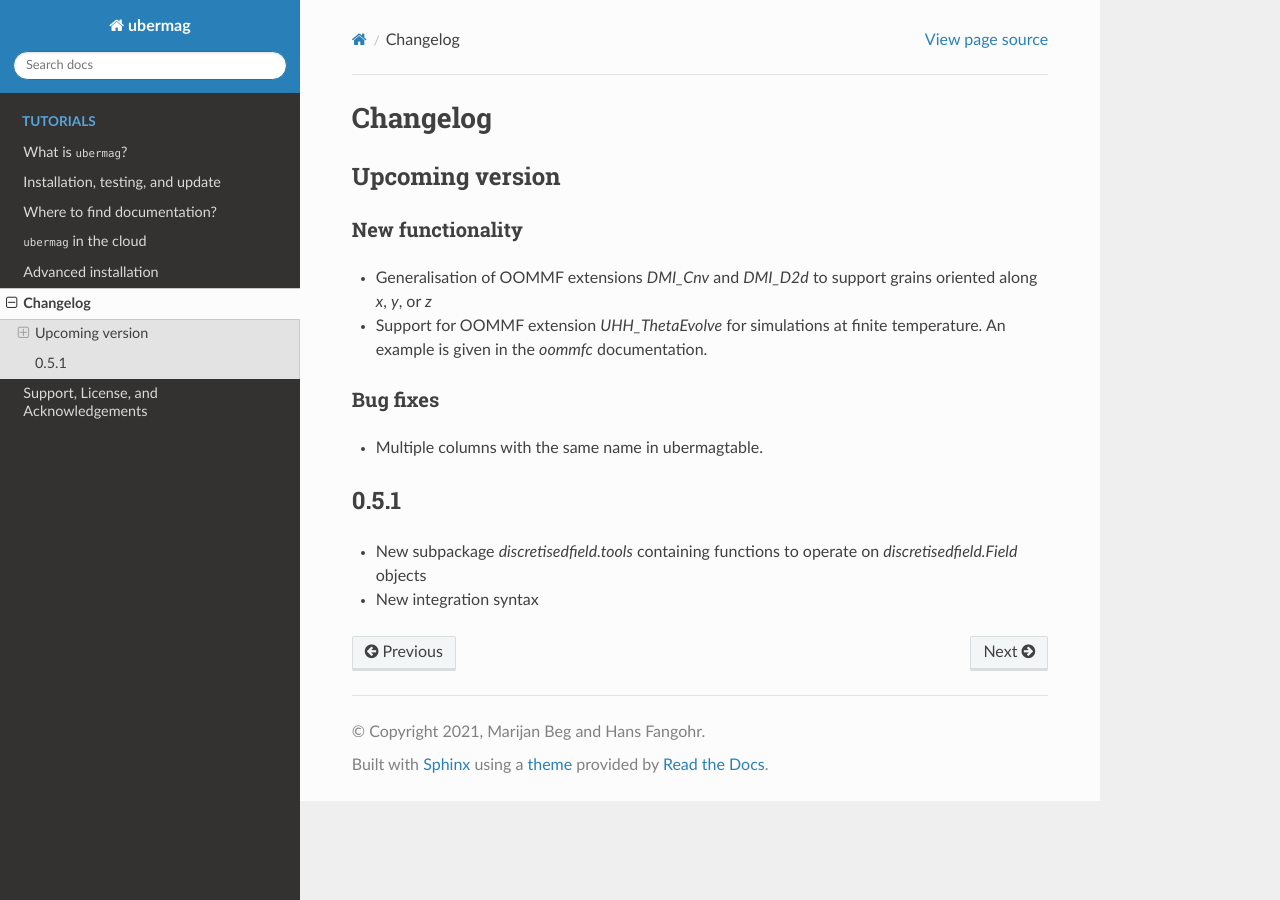
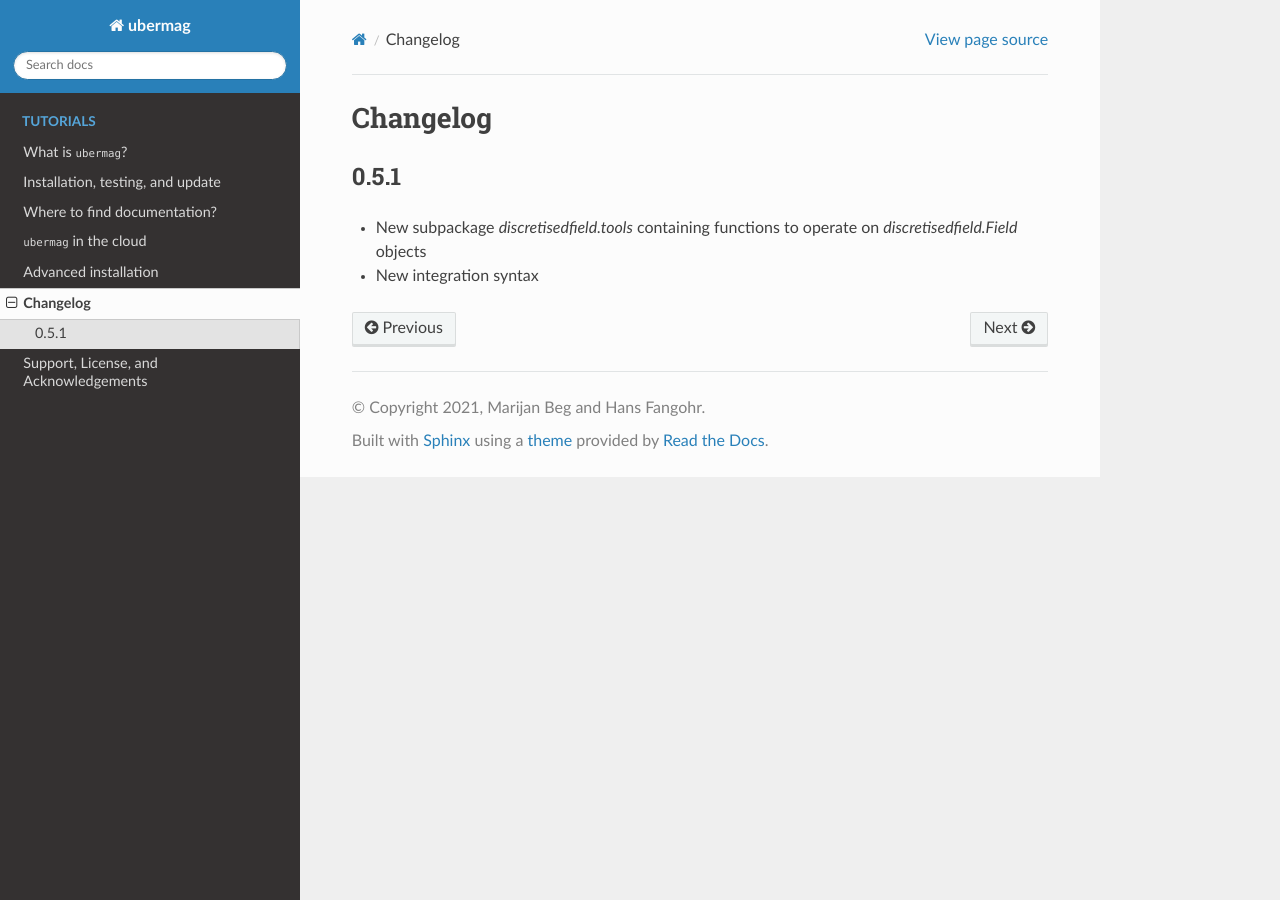
Before and after one commit to ubermag/ubermag, a Sphinx documentation site: the page built from docs/changelog.rst, in a window 1280 px wide. Built offline with Sphinx 7.4.7 and the Read the Docs theme 2.0.0, drawn with Linux system fonts in a browser that asks for light colours.

Commit message:
Only changelog for 0.5.1

```diff
--- a/docs/changelog.rst
+++ b/docs/changelog.rst
@@ -1,19 +1,5 @@
 Changelog
 =========
-
-Upcoming version
-----------------
-
-New functionality
-^^^^^^^^^^^^^^^^^
-
-- Generalisation of OOMMF extensions `DMI_Cnv` and `DMI_D2d` to support grains oriented along `x`, `y`, or `z`
-- Support for OOMMF extension `UHH_ThetaEvolve` for simulations at finite temperature. An example is given in the `oommfc` documentation.
-
-Bug fixes
-^^^^^^^^^
-
-- Multiple columns with the same name in ubermagtable.
 
 0.5.1
 -----
```
